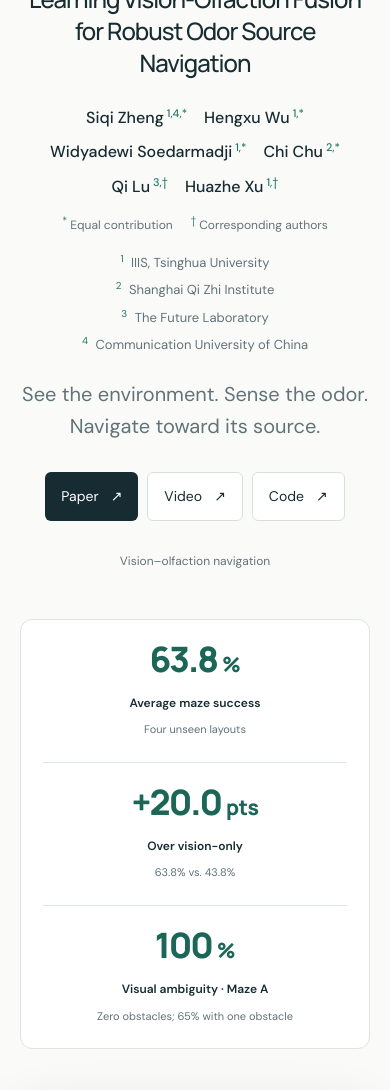
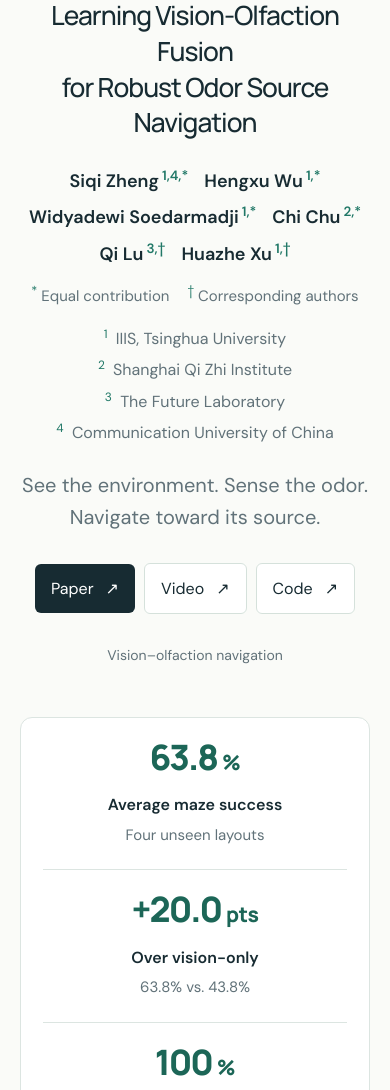
Before and after one commit to VismellNav/vismellnav.github.io, a plain HTML site: page index.html in a window 390 px wide. Shown: the part 360-1450 px from the top of the page. Drawn offline with Linux system fonts and the light colour scheme; grey boxes are pictures that could not be loaded.

Commit message:
Increase homepage and results table text sizes

```diff
--- a/style.css
+++ b/style.css
@@ -14,3 +14,42 @@ body{background:#fafbf8}nav{position:relative}header{padding-top:66px;padding-bo
 .confirmed-authors{display:flex;flex-wrap:wrap;justify-content:center;gap:9px 22px;max-width:1000px;margin:0 auto;font-size:18px;line-height:1.7;color:var(--ink)}.author-name{white-space:nowrap}.author-name sup{font-size:11px;color:var(--accent);margin-left:3px}.author-notes{display:flex;justify-content:center;flex-wrap:wrap;gap:8px 24px;color:var(--muted);font-size:12px;margin:12px 0 14px}.author-notes sup{color:var(--accent)}.author-block{max-width:1050px}@media(max-width:600px){.confirmed-authors{font-size:16px;gap:7px 17px}.author-notes{gap:6px 18px}}
 
 .confirmed-affiliations{display:flex;justify-content:center;flex-wrap:wrap;gap:8px 25px;max-width:1000px;margin:14px auto 0;font-size:14px;line-height:1.7}.confirmed-affiliations span{display:inline-block}.confirmed-affiliations sup{color:var(--accent);font-size:10px;margin-right:4px}@media(max-width:600px){.confirmed-affiliations{flex-direction:column;gap:3px;font-size:13px}}
+
+
+/* Keep supporting text readable alongside the main content. */
+body { font-size: 1.125rem; }
+header h2 { font-size: clamp(1.65rem, 3.3vw, 2.625rem); }
+.confirmed-authors {
+  font-size: clamp(1.125rem, 2vw, 1.3125rem);
+  font-weight: 600;
+  gap: 0.35rem 1.4rem;
+}
+.author-name { white-space: normal; }
+.author-name sup, .confirmed-affiliations sup { font-size: 0.75em; }
+.confirmed-affiliations { font-size: clamp(1rem, 1.7vw, 1.125rem); }
+.author-notes { font-size: 0.9375rem; }
+
+nav div, .button, .text-link, summary { font-size: 1rem; }
+.eyebrow, .number, .publication, .small, .caption, footer {
+  font-size: 0.875rem;
+}
+.section-title > p, .results-heading p, .result-note p,
+.method-steps p, .release p, .metrics p { font-size: 1rem; }
+.metrics small, figcaption, .table-footnote, .resource-links small {
+  font-size: 0.9375rem;
+}
+.method-steps span, .resource-links span { font-size: 0.8125rem; }
+
+.table-scroll table {
+  font-size: 1.0625rem;
+  line-height: 1.45;
+  min-width: 44rem;
+}
+.table-scroll thead th, .table-scroll caption { font-size: 1rem; }
+.table-scroll th small { font-size: 0.875rem; }
+.table-scroll .ours th span { font-size: 0.8125rem; }
+
+@media (max-width: 480px) {
+  nav div { flex-wrap: wrap; justify-content: center; gap: 0.5rem 0.85rem; }
+  .confirmed-authors { gap: 0.3rem 1rem; }
+}
```
